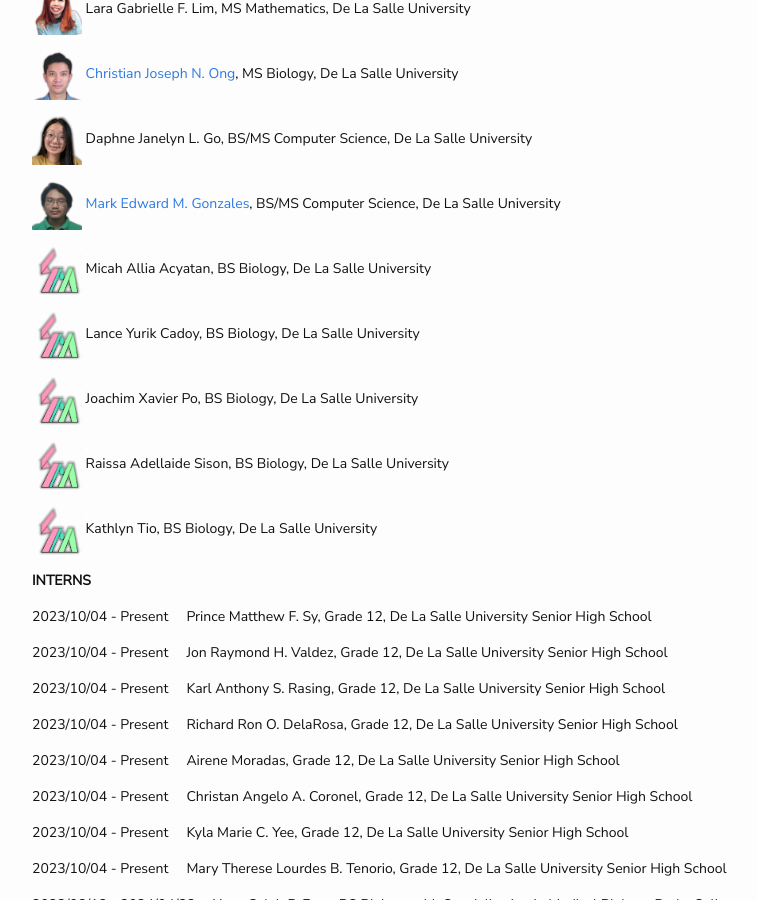
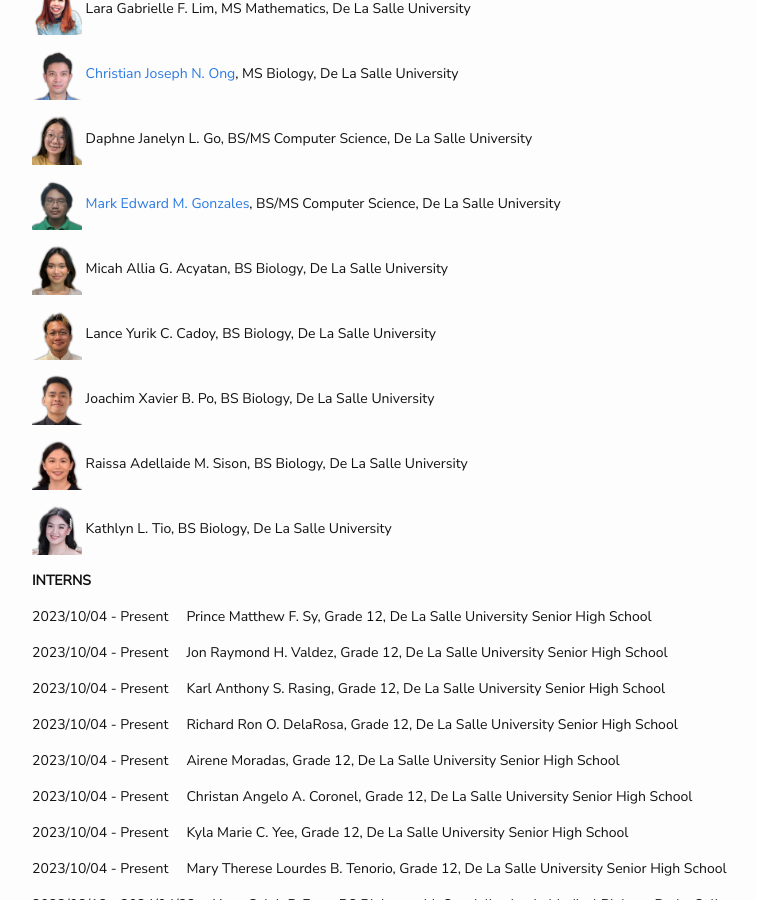
Before and after one commit to dlsu-scomb/dlsu-scomb.github.io, a Jekyll site: the page built from people.md, in a window 1280 px wide and 900 px high, scrolled down 1461 px. Shown: the whole window, without its empty margins (238-995 px from the left). Built offline with Jekyll 4.4.1, drawn with Linux system fonts in a browser that asks for light colours; nearby versions of some CDN libraries; a style sheet for code colours, icons or effects is not loaded.

```diff
--- a/people.md
+++ b/people.md
@@ -75,20 +75,20 @@
 <img src='/assets/people/mark-gonzales.png' width='50' />
 [Mark Edward M. Gonzales](https://scholar.google.com/citations?user=YSwwCpAAAAAJ&hl=en&oi=ao), BS/MS Computer Science, De La Salle University
 
-<img src='/assets/people/no-photo.png' width='50' />
-Micah Allia Acyatan, BS Biology, De La Salle University
+<img src='/assets/people/micah-acyatan.png' width='50' />
+Micah Allia G. Acyatan, BS Biology, De La Salle University
 
-<img src='/assets/people/no-photo.png' width='50' />
-Lance Yurik Cadoy, BS Biology, De La Salle University
+<img src='/assets/people/lance-cadoy.png' width='50' />
+Lance Yurik C. Cadoy, BS Biology, De La Salle University
 
-<img src='/assets/people/no-photo.png' width='50' />
-Joachim Xavier Po, BS Biology, De La Salle University
+<img src='/assets/people/joachim-po.png' width='50' />
+Joachim Xavier B. Po, BS Biology, De La Salle University
 
-<img src='/assets/people/no-photo.png' width='50' />
-Raissa Adellaide Sison, BS Biology, De La Salle University
+<img src='/assets/people/raissa-sison.png' width='50' />
+Raissa Adellaide M. Sison, BS Biology, De La Salle University
 
-<img src='/assets/people/no-photo.png' width='50' />
-Kathlyn Tio, BS Biology, De La Salle University
+<img src='/assets/people/kathlyn-tio.png' width='50' />
+Kathlyn L. Tio, BS Biology, De La Salle University
 
 **INTERNS**
 
```
Also changed, not shown: assets/people/joachim-po.png (added), assets/people/kathlyn-tio.png (added), assets/people/lance-cadoy.png (added), assets/people/micah-acyatan.png (added), assets/people/raissa-sison.png (added).
